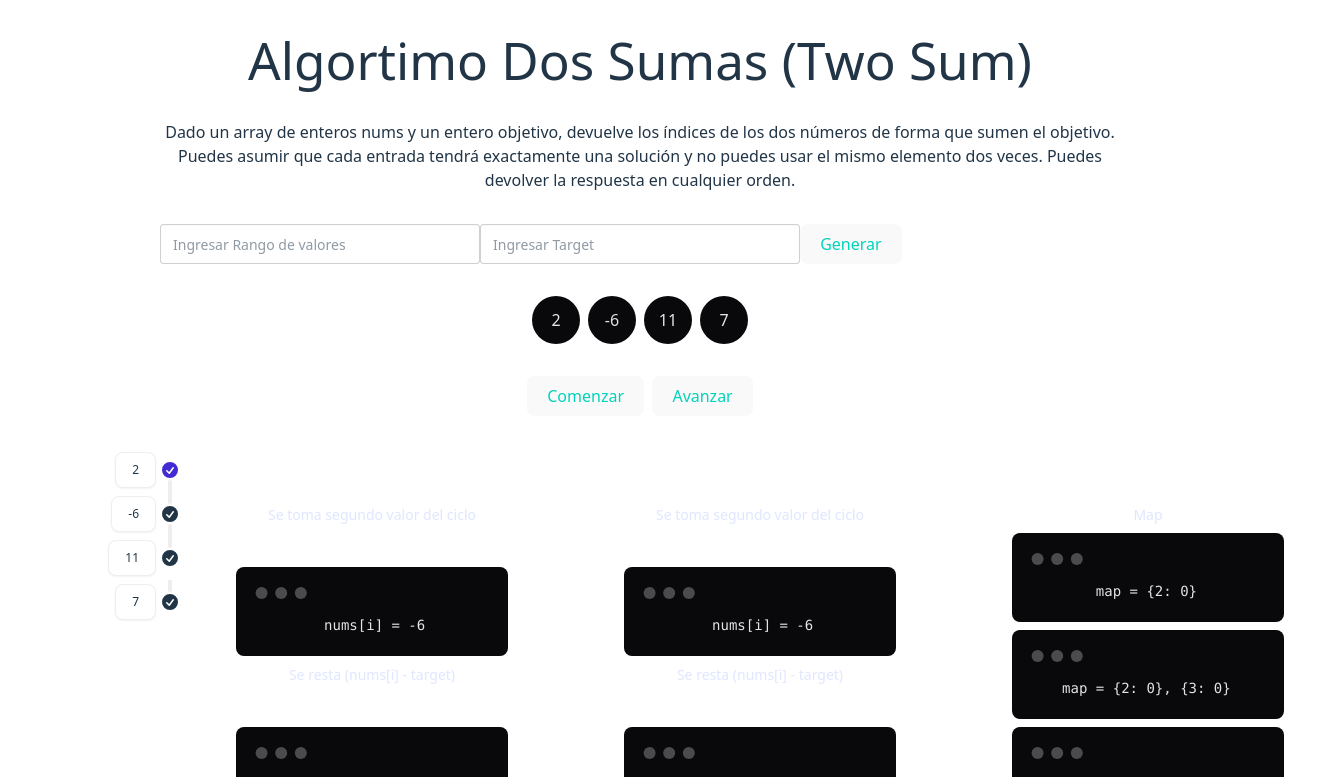
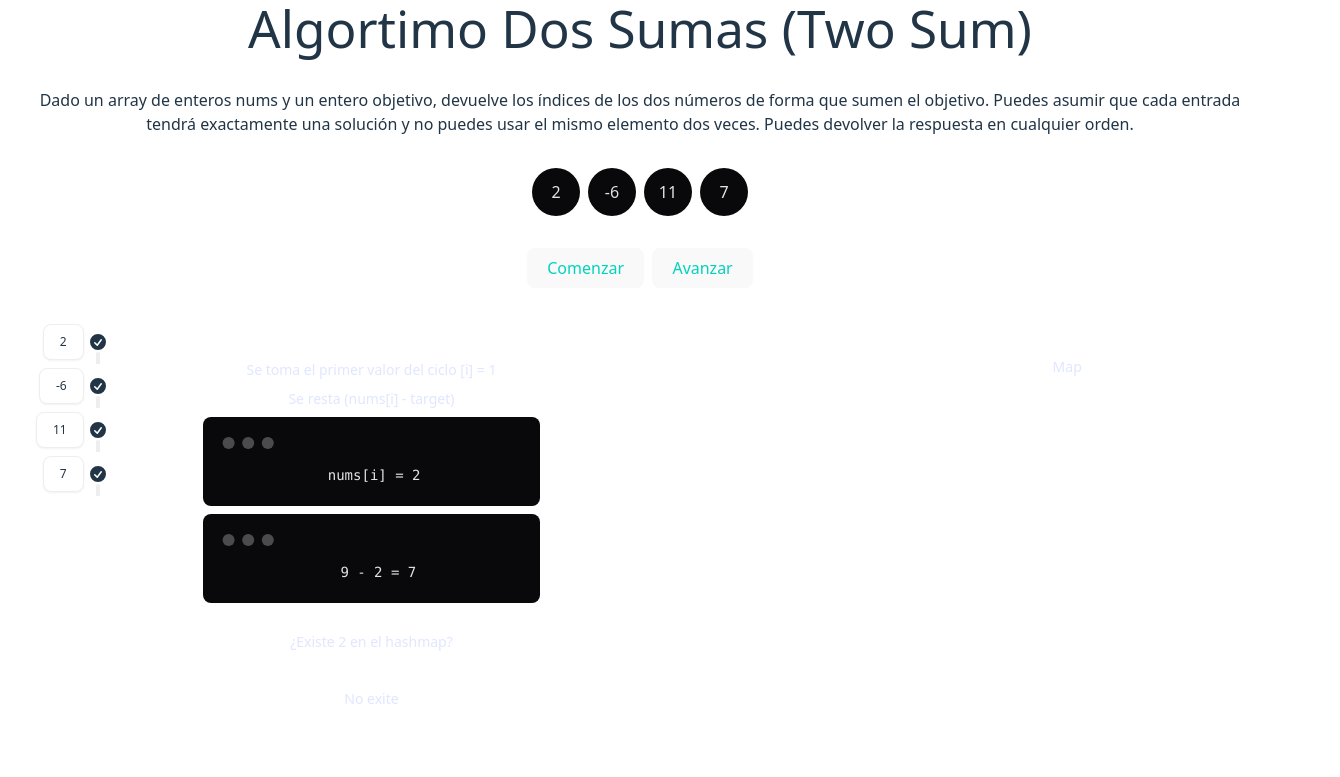
Before and after one commit to danielariosv91/algorithm-app, a React (Vite) app: page /two-sum in a window 1280 px wide. Shown: the top 777 px of the page, 1340 px wide, since content can reach past the window. Built offline with nearby package versions, Linux system fonts and the light colour scheme.

Commit message:
timeline componente as for

```diff
--- a/src/App.css
+++ b/src/App.css
@@ -1,7 +1,5 @@
 #root {
-  width: 80%;
-  margin: 0 auto;
-  padding: 2rem;
+  width: 100%;
   text-align: center;
 }
 
--- a/src/feature/two-sum/TwoSum.jsx
+++ b/src/feature/two-sum/TwoSum.jsx
@@ -1,19 +1,24 @@
+import TimeLine from './components/TimeLine.jsx';
+
 import './TwoSum.scss'
 
 export const TwoSum = () => {
+    const nums = [2, -6, 11, 7];
+    const target = 9;
+
     return (
-        <div className="content">
+        <div className="content px-8">
             <h1>Algortimo Dos Sumas (Two Sum)</h1>
 
             <p className='my-8'>Dado un array de enteros nums y un entero objetivo, devuelve los índices de los dos números de forma que sumen el objetivo.
                 Puedes asumir que cada entrada tendrá exactamente una solución y no puedes usar el mismo elemento dos veces.
                 Puedes devolver la respuesta en cualquier orden.</p>
 
-            <div className="flex my-8">
+            {/* <div className="flex justify-center my-8">
                 <input type="text" placeholder="Ingresar Rango de valores" className="input" />
                 <input type="text" placeholder="Ingresar Target" className="input" />
                 <button className="btn btn-soft btn-accent">Generar</button>
-            </div>
+            </div> */}
 
 
             <div className="flex justify-center gap-2 avatar avatar-placeholder">
@@ -38,87 +43,50 @@ export const TwoSum = () => {
             </div>
 
 
-            <div className="flex">
-                <div className="w-14 timeline">
-                    <ul className="timeline timeline-vertical">
-                        <li>
-                            <div className="timeline-start timeline-box">2</div>
-                            <div className="timeline-middle">
-                                <svg
-                                    xmlns="http://www.w3.org/2000/svg"
-                                    viewBox="0 0 20 20"
-                                    fill="currentColor"
-                                    className="text-primary h-5 w-5"
-                                >
-                                    <path
-                                        fillRule="evenodd"
-                                        d="M10 18a8 8 0 100-16 8 8 0 000 16zm3.857-9.809a.75.75 0 00-1.214-.882l-3.483 4.79-1.88-1.88a.75.75 0 10-1.06 1.061l2.5 2.5a.75.75 0 001.137-.089l4-5.5z"
-                                        clipRule="evenodd"
-                                    />
-                                </svg>
-                            </div>
-                            <hr />
-                        </li>
-                        <li>
-                            <hr />
-                            <div className="timeline-start timeline-box">-6</div>
-                            <div className="timeline-middle">
-                                <svg
-                                    xmlns="http://www.w3.org/2000/svg"
-                                    viewBox="0 0 20 20"
-                                    fill="currentColor"
-                                    className=" h-5 w-5"
-                                >
-                                    <path
-                                        fillRule="evenodd"
-                                        d="M10 18a8 8 0 100-16 8 8 0 000 16zm3.857-9.809a.75.75 0 00-1.214-.882l-3.483 4.79-1.88-1.88a.75.75 0 10-1.06 1.061l2.5 2.5a.75.75 0 001.137-.089l4-5.5z"
-                                        clipRule="evenodd"
-                                    />
-                                </svg>
-                            </div>
-                            <hr />
-                        </li>
-                        <li>
-                            <hr />
-                            <div className="timeline-start timeline-box">11</div>
-                            <div className="timeline-middle">
-                                <svg
-                                    xmlns="http://www.w3.org/2000/svg"
-                                    viewBox="0 0 20 20"
-                                    fill="currentColor"
-                                    className="h-5 w-5"
-                                >
-                                    <path
-                                        fillRule="evenodd"
-                                        d="M10 18a8 8 0 100-16 8 8 0 000 16zm3.857-9.809a.75.75 0 00-1.214-.882l-3.483 4.79-1.88-1.88a.75.75 0 10-1.06 1.061l2.5 2.5a.75.75 0 001.137-.089l4-5.5z"
-                                        clipRule="evenodd"
-                                    />
-                                </svg>
-                            </div>
-                        </li>
-                        <li>
-                            <hr />
-                            <div className="timeline-start timeline-box">7</div>
-                            <div className="timeline-middle">
-                                <svg
-                                    xmlns="http://www.w3.org/2000/svg"
-                                    viewBox="0 0 20 20"
-                                    fill="currentColor"
-                                    className="h-5 w-5"
-                                >
-                                    <path
-                                        fillRule="evenodd"
-                                        d="M10 18a8 8 0 100-16 8 8 0 000 16zm3.857-9.809a.75.75 0 00-1.214-.882l-3.483 4.79-1.88-1.88a.75.75 0 10-1.06 1.061l2.5 2.5a.75.75 0 001.137-.089l4-5.5z"
-                                        clipRule="evenodd"
-                                    />
-                                </svg>
-                            </div>
-                        </li>
-                    </ul>
+            <div className="flex justify-center gap-2">
+                <TimeLine values={nums} />
+
+                <div className="flex-1 summay">
+                    <div className="flex flex-wrap justify-content-around">
+                        <div className="card bg-base-100 text-primary-content w-100 mr-1 my-2">
+                            <div className="card-body">
+
+                                <p>Se toma el primer valor del ciclo [i] = {1}  </p>
+                                <p>Se resta (nums[i] - target)</p>
+
+                                <div className="mockup-code w-full">
+                                    <pre><code> nums[i] = 2</code></pre>
                                 </div>
 
-                <div className="flex summay">
-                    <div className="card bg-base-100 text-primary-content w-96 mr-1">
+
+                                <div className="mockup-code w-full">
+                                    <pre><code>  9 - 2 = 7</code></pre>
+                                </div>
+
+                                <h5 className='my-5'>¿Existe {2} en el hashmap? </h5>
+                                <h5 className='my-2'>No exite </h5>
+
+
+                            </div>
+                        </div>
+                        <div className="card bg-base-100 text-primary-content w-100 mr-1">
+                            <div className="card-body">
+
+                                <p>Se toma segundo valor del ciclo </p>
+
+                                <div className="mockup-code w-full">
+                                    <pre><code> nums[i] = -6</code></pre>
+                                </div>
+
+                                <p>Se resta (nums[i] - target) </p>
+
+                                <div className="mockup-code w-full">
+                                    <pre><code>  9 - 6 = 3</code></pre>
+                                </div>
+
+                            </div>
+                        </div>
+                        <div className="card bg-base-100 text-primary-content w-100 mr-1">
                             <div className="card-body">
 
                                 <p>Se toma segundo valor del ciclo </p>
@@ -136,7 +104,7 @@ export const TwoSum = () => {
 
                             </div>
                         </div>
-                    <div className="card bg-base-100 text-primary-content w-96 mr-1">
+                        <div className="card bg-base-100 text-primary-content w-100 mr-1">
                             <div className="card-body">
 
                                 <p>Se toma segundo valor del ciclo </p>
@@ -154,10 +122,11 @@ export const TwoSum = () => {
                             </div>
                         </div>
                     </div>
+                </div>
 
 
 
-                <div className="card bg-base-100 text-primary-content w-96 mr-1">
+                <div className="flex-none card bg-base-100 text-primary-content mr-1">
                     <div className="card-body">
                         <p>Map</p>
 
--- a/src/feature/two-sum/TwoSum.scss
+++ b/src/feature/two-sum/TwoSum.scss
@@ -0,0 +1,3 @@
+.card {
+    padding: 1% !important;
+}
--- /dev/null
+++ b/src/feature/two-sum/components/TimeLine.jsx
@@ -0,0 +1,35 @@
+
+
+export default function TimeLine({ values }) {
+    console.log(values)
+
+
+    return (
+        <div className="flex-none timeline">
+            <ul className="timeline timeline-vertical">
+                {values?.map((number) =>
+                    <li>
+                        <div className="timeline-start timeline-box">{number}</div>
+                        <div className="timeline-middle">
+                            <svg
+                                xmlns="http://www.w3.org/2000/svg"
+                                viewBox="0 0 20 20"
+                                fill="currentColor"
+                                className=" h-5 w-5"
+                            >
+                                <path
+                                    fillRule="evenodd"
+                                    d="M10 18a8 8 0 100-16 8 8 0 000 16zm3.857-9.809a.75.75 0 00-1.214-.882l-3.483 4.79-1.88-1.88a.75.75 0 10-1.06 1.061l2.5 2.5a.75.75 0 001.137-.089l4-5.5z"
+                                    clipRule="evenodd"
+                                />
+                            </svg>
+                        </div>
+                        <hr />
+                    </li>
+                )}
+
+            </ul>
+        </div>
+
+    )
+}
```
Lines whose indentation alone changed are shown as unchanged.
